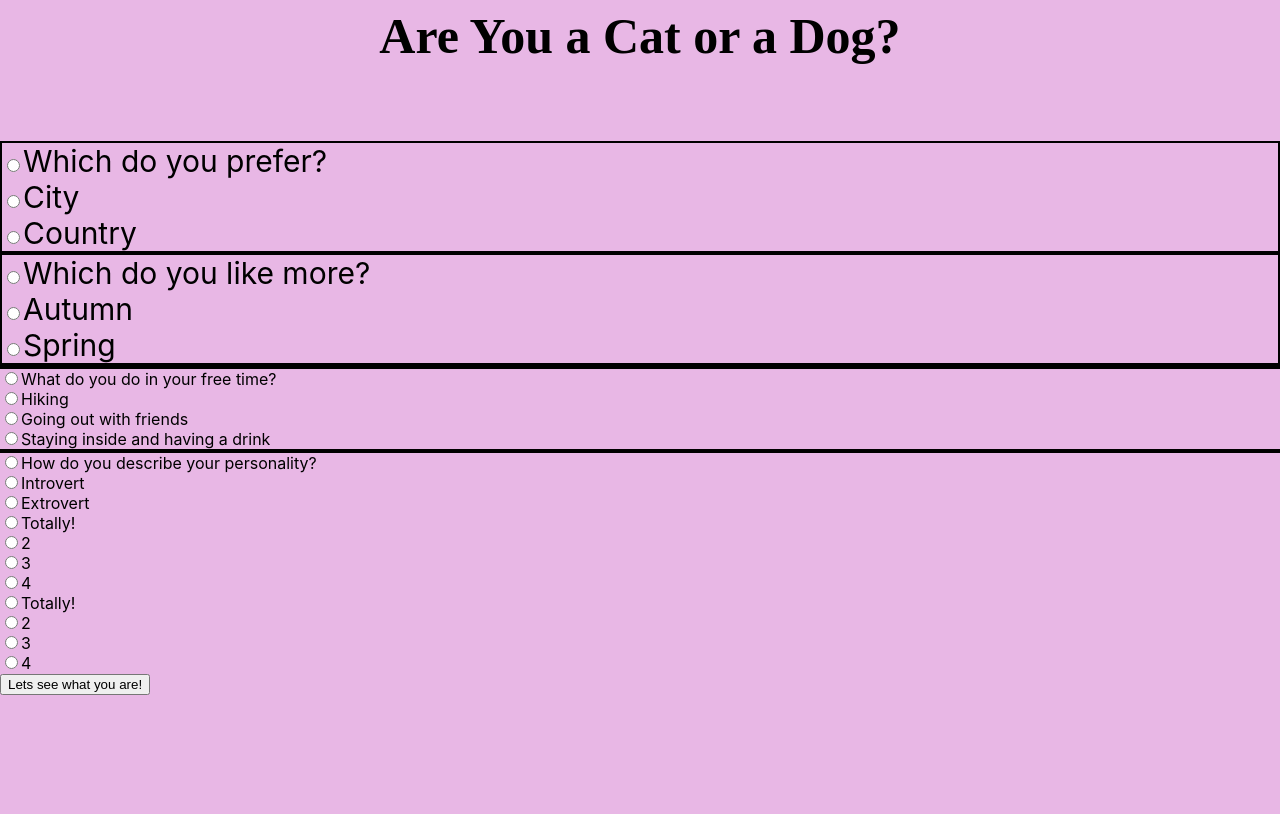
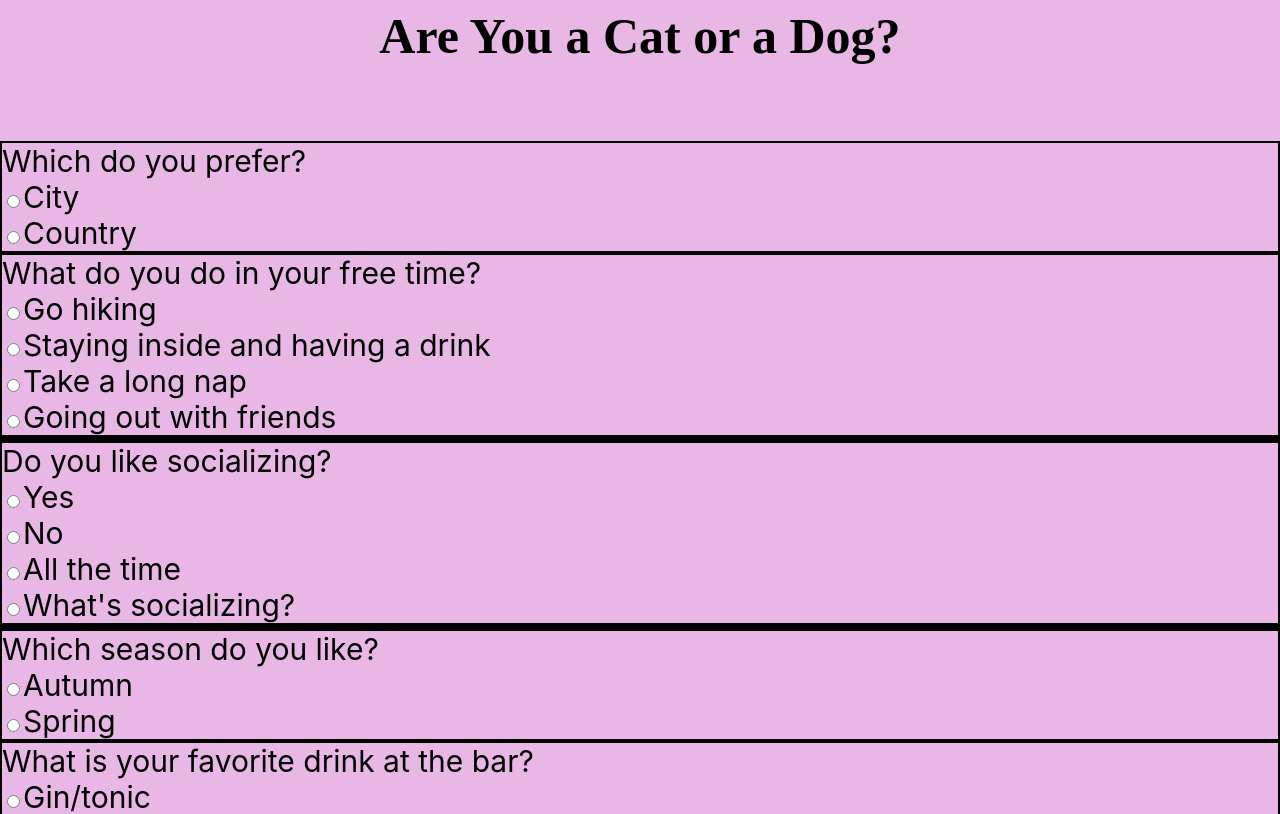
Before and after one commit to JeremiahR2002/Converting-full-stack-project-submission, a React (Create React App) app in the folder Quiz_App-Frontend/: page /Quiz in a window 1280 px wide. Shown: the top 814 px of the page. Built offline with nearby package versions, Linux system fonts and the light colour scheme.

Commit message:
quiz semi-finished

```diff
--- a/Quiz_App-Frontend/src/pages/Home.js
+++ b/Quiz_App-Frontend/src/pages/Home.js
@@ -15,7 +15,7 @@ const Home = () => {
 
   const navigate = useNavigate();
   function navigateToQuiz() {
-    navigate("/Quiz");
+    navigate(`/Quiz?name=${name}`);
   }
   const saveName = async () => {
     const requestOptions = {
--- a/Quiz_App-Frontend/src/pages/Quiz.js
+++ b/Quiz_App-Frontend/src/pages/Quiz.js
@@ -1,11 +1,15 @@
 import { Container, grid } from 'react-bootstrap';
 import Form from 'react-bootstrap/Form';
 import Button from 'react-bootstrap/Button';
-import { useNavigate } from "react-router-dom";
+import { useNavigate, useParams } from "react-router-dom";
 import questions from './questions';
 import answer from './questions';
 import '../Forum.css';
 export function Quiz() {
+
+  const params = useParams()
+  console.log(params);
+
   let array = [0,];
   console.log(array);
 
@@ -32,13 +36,13 @@ export function Quiz() {
 
   if (sum <= 29) {
     // window.location.href = "http://localhost:3000/cat";
-    Navigate("/cat");
+    Navigate(`/cat?name=${params}`);
   }
   else if (sum => 31) {
     // window.location.href = "http://localhost:3000/dog";
-    Navigate("/dog");
+    Navigate(`/dog`);
   }
-  if (sum == 30) {
+  if (sum === 30) {
     Navigate("/sad");
   }
 }
@@ -49,14 +53,9 @@ export function Quiz() {
         <Form className='Form1'>
         {[ 'radio' ].map((type) => (
           <div key={`inline-${type}`} className="grid-container">
-            <Form.Check
-              inline
-              label="Which do you prefer?"
-              name="group1"
-              type={type}
-              id={`inline-${type}-1`}
-              onClick={catquestion}
-            />
+            <label>
+              Which do you prefer?
+            </label>
             <Form.Check
               inline
               label="City"
@@ -64,7 +63,7 @@ export function Quiz() {
               name="group1"
               type={type}
               id={`inline-${type}-2`}
-              onClick={dogquestion}
+              onClick={catquestion}
             />
             <Form.Check
               inline
@@ -72,40 +71,96 @@ export function Quiz() {
               name="group1"
               type={type}
               id={`inline-${type}-3`}
-              onClick={catquestion}
+              onClick={dogquestion}
             />
           </div>
         ))}
 
 
       </Form>
-      <answer></answer>
-      <Form className='Form2'>
+      <Form className='Form1'>
         {[ 'radio' ].map((type) => (
           <div key={`inline-${type}`} className="grid-container">
+            <label>
+              What do you do in your free time?
+            </label>
             <Form.Check
               inline
-              label="Which do you like more?"
-              name="group1"
+              label="Go hiking"
+              name="group2"
               type={type}
               id={`inline-${type}-1`}
+              onClick={dogquestion}
+            />
+            <Form.Check
+              inline
+              label="Staying inside and having a drink"
+              link href = "./Forum.css"
+              name="group2"
+              type={type}
+              id={`inline-${type}-2`}
               onClick={catquestion}
             />
             <Form.Check
               inline
-              label="Autumn"
-              link href = "./Forum.css"
-              name="group1"
+              label="Take a long nap"
+              name="group2"
               type={type}
-              id={`inline-${type}-2`}
+              id={`inline-${type}-3`}
+              onClick={catquestion}
+            />
+            <Form.Check
+              inline
+              label="Going out with friends"
+              name="group2"
+              type={type}
+              id={`inline-${type}-3`}
+              onClick={dogquestion}
+            />
+          </div>
+        ))}
+
+
+      </Form>
+
+      <Form className='Form1'>
+        <Form className='Form1'></Form>
+        {[ 'radio' ].map((type) => (
+          <div key={`inline-${type}`} className="grid-container">
+            <label>
+              Do you like socializing?
+            </label>
+            <Form.Check
+              inline
+              label="Yes"
+              name="group3"
+              type={type}
+              id={`inline-${type}-1`}
               onClick={dogquestion}
             />
             <Form.Check
               inline
-              label="Spring"
-              name="group1"
+              label="No"
+              link href = "./Forum.css"
+              name="group3"
+              type={type}
+              id={`inline-${type}-2`}
+              onClick={catquestion}
+            />
+            <Form.Check
+              inline
+              label="All the time"
+              name="group3"
               type={type}
               id={`inline-${type}-3`}
+              onClick={dogquestion}
+            />
+            <Form.Check
+              inline
+              label="What's socializing?"
+              name="group3"
+              type={type}
+              id={`inline-${type}-4`}
               onClick={catquestion}
             />
           </div>
@@ -114,39 +169,71 @@ export function Quiz() {
 
       </Form>
 
-      <Form>
-        <Form className='Form3'></Form>
+      <Form className='Form1'>
+        <Form className='Form1'></Form>
         {[ 'radio' ].map((type) => (
           <div key={`inline-${type}`} className="grid-container">
+            <label>
+              Which season do you like?
+            </label>
             <Form.Check
               inline
-              label="What do you do in your free time?"
-              name="group1"
+              label="Autumn"
+              name="group4"
+              type={type}
+              id={`inline-${type}-1`}
+              onClick={dogquestion}
+            />
+            <Form.Check
+              inline
+              label="Spring"
+              link href = "./Forum.css"
+              name="group4"
+              type={type}
+              id={`inline-${type}-2`}
+              onClick={catquestion}
+            />
+          </div>
+        ))}
+
+
+      </Form>
+
+      <Form className='Form1'>
+        {[ 'radio' ].map((type) => (
+          <div key={`inline-${type}`} className="grid-container">
+            <label>
+              What is your favorite drink at the bar?
+            </label>
+            <Form.Check
+              inline
+              label="Gin/tonic"
+              name="group5"
               type={type}
               id={`inline-${type}-1`}
               onClick={catquestion}
             />
             <Form.Check
               inline
-              label="Hiking"
+              label="Tequila shots"
               link href = "./Forum.css"
-              name="group1"
+              name="group5"
               type={type}
               id={`inline-${type}-2`}
               onClick={dogquestion}
             />
             <Form.Check
               inline
-              label="Going out with friends"
-              name="group1"
+              label="Martini"
+              name="group5"
               type={type}
               id={`inline-${type}-3`}
               onClick={catquestion}
             />
             <Form.Check
               inline
-              label="Staying inside and having a drink"
-              name="group1"
+              label="Beer"
+              name="group5"
               type={type}
               id={`inline-${type}-4`}
               onClick={dogquestion}
@@ -157,117 +244,27 @@ export function Quiz() {
 
       </Form>
 
-      <Form>
-        <Form className='Form4'></Form>
+      <Form className='Form1'>
         {[ 'radio' ].map((type) => (
           <div key={`inline-${type}`} className="grid-container">
+            <label>
+              How would you describe your personality?
+            </label>
             <Form.Check
               inline
-              label="How do you describe your personality?"
-              name="group1"
+              label="Introvert"
+              name="group6"
               type={type}
               id={`inline-${type}-1`}
               onClick={catquestion}
             />
             <Form.Check
               inline
-              label="Introvert"
+              label="Extravert"
               link href = "./Forum.css"
-              name="group1"
+              name="group6"
               type={type}
               id={`inline-${type}-2`}
-              onClick={dogquestion}
-            />
-            <Form.Check
-              inline
-              label="Extrovert"
-              name="group1"
-              type={type}
-              id={`inline-${type}-3`}
-              onClick={catquestion}
-            />
-          </div>
-        ))}
-
-
-      </Form>
-
-      <Form>
-        {[ 'radio' ].map((type) => (
-          <div key={`inline-${type}`} className="grid-container">
-            <Form.Check
-              inline
-              label="Totally!"
-              name="group1"
-              type={type}
-              id={`inline-${type}-1`}
-              onClick={catquestion}
-            />
-            <Form.Check
-              inline
-              label="2"
-              link href = "./Forum.css"
-              name="group1"
-              type={type}
-              id={`inline-${type}-2`}
-              onClick={dogquestion}
-            />
-            <Form.Check
-              inline
-              label="3"
-              name="group1"
-              type={type}
-              id={`inline-${type}-3`}
-              onClick={catquestion}
-            />
-            <Form.Check
-              inline
-              label="4"
-              name="group1"
-              type={type}
-              id={`inline-${type}-4`}
-              onClick={dogquestion}
-            />
-          </div>
-        ))}
-
-
-      </Form>
-
-      <Form>
-        {[ 'radio' ].map((type) => (
-          <div key={`inline-${type}`} className="grid-container">
-            <Form.Check
-              inline
-              label="Totally!"
-              name="group1"
-              type={type}
-              id={`inline-${type}-1`}
-              onClick={catquestion}
-            />
-            <Form.Check
-              inline
-              label="2"
-              link href = "./Forum.css"
-              name="group1"
-              type={type}
-              id={`inline-${type}-2`}
-              onClick={dogquestion}
-            />
-            <Form.Check
-              inline
-              label="3"
-              name="group1"
-              type={type}
-              id={`inline-${type}-3`}
-              onClick={catquestion}
-            />
-            <Form.Check
-              inline
-              label="4"
-              name="group1"
-              type={type}
-              id={`inline-${type}-4`}
               onClick={dogquestion}
             />
           </div>
```
